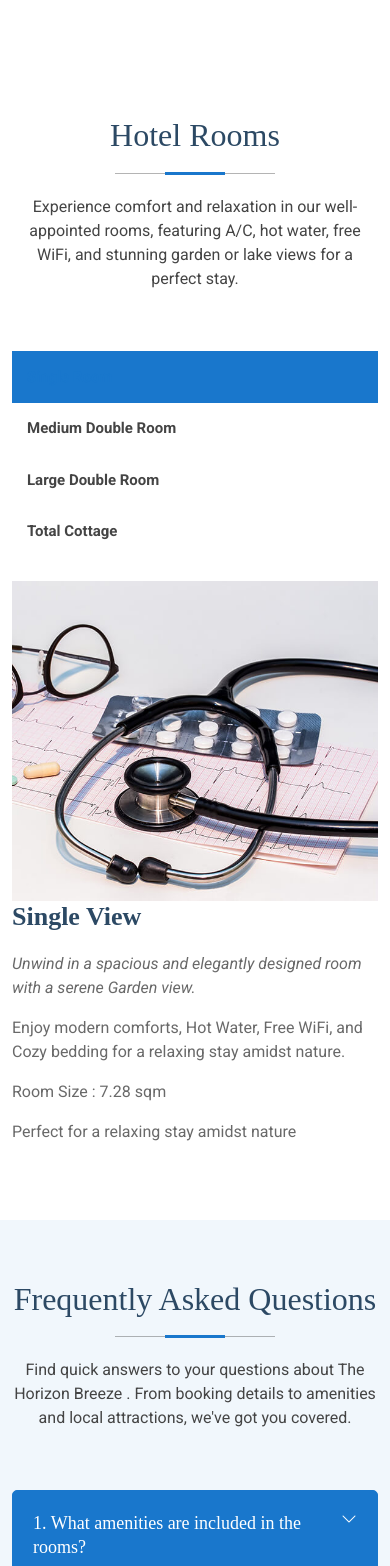
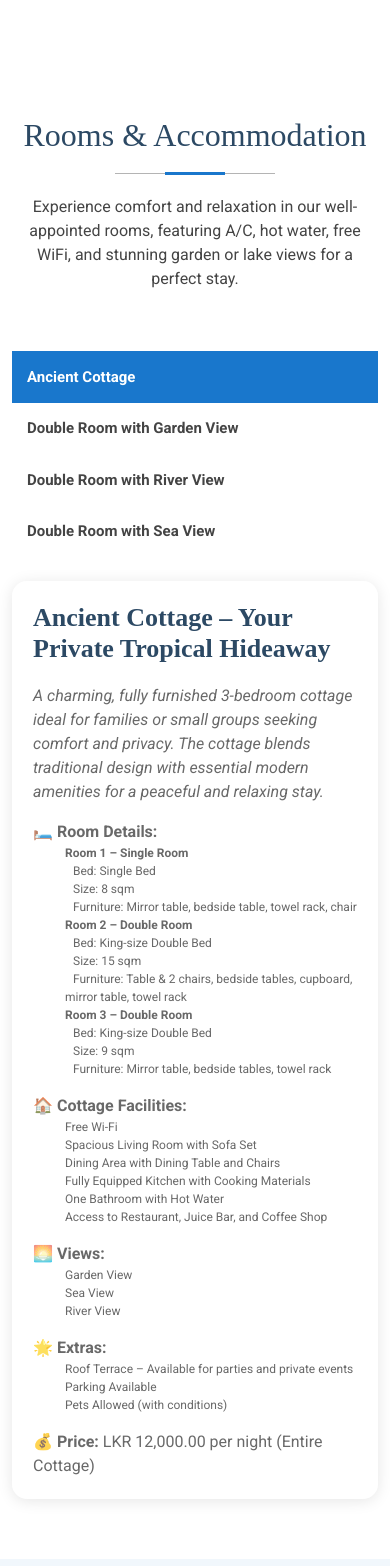
Before and after one commit to KAMADUSHKA/The-Horizon-Breeze-Midigama, a plain HTML site: page index.html in a window 390 px wide. Shown: the part 7756-9322 px from the top of the page. Drawn offline with nearby package versions, Linux system fonts and the light colour scheme.

Commit message:
add room description

```diff
--- a/assets/css/main.css
+++ b/assets/css/main.css
@@ -1484,7 +1484,7 @@ section,
   }
 
   .departments .nav-link.active {
-    color: var(--accent-color);
+    color: white;
     background: var(--accent-color);
   }
 }
@@ -2080,3 +2080,10 @@ section,
   /* font-weight: bold; */
   color: #333333bd; /* Adjust color as needed */
 }
+
+.tab-content {
+  border: 1px solid #ffffff;
+  border-radius: 15px;
+  box-shadow: 0px 2px 15px rgba(0, 0, 0, 0.1);
+  padding: 20px;
+}
--- a/index.html
+++ b/index.html
@@ -588,14 +588,6 @@
 
     </section>
 
-
-
-
-
-
-
-
-
     <!-- Services Section -->
     <section id="services" class="services section">
 
@@ -650,21 +642,11 @@
 
     </section>
 
-
-
-
-
-
-
-
-
-
-
     <!-- Rooms Section -->
     <section id="departments" class="departments section">
       <!-- Section Title -->
       <div class="container section-title" data-aos="fade-up">
-        <h2>Hotel Rooms</h2>
+        <h2>Rooms & Accommodation</h2>
         <p>Experience comfort and relaxation in our well-appointed rooms, featuring A/C, hot water, free WiFi, and
           stunning garden or lake views for a perfect stay.</p>
       </div><!-- End Section Title -->
@@ -675,16 +657,16 @@
           <div class="col-lg-3">
             <ul class="nav nav-tabs flex-column">
               <li class="nav-item">
-                <a class="nav-link active show" data-bs-toggle="tab" href="#departments-tab-1">Single Room</a>
+                <a class="nav-link  active show" data-bs-toggle="tab" href="#departments-tab-4">Ancient Cottage</a>
               </li>
               <li class="nav-item">
-                <a class="nav-link" data-bs-toggle="tab" href="#departments-tab-2">Medium Double Room</a>
+                <a class="nav-link" data-bs-toggle="tab" href="#departments-tab-1">Double Room with Garden View</a>
               </li>
               <li class="nav-item">
-                <a class="nav-link" data-bs-toggle="tab" href="#departments-tab-3">Large Double Room</a>
+                <a class="nav-link" data-bs-toggle="tab" href="#departments-tab-2">Double Room with River View</a>
               </li>
               <li class="nav-item">
-                <a class="nav-link" data-bs-toggle="tab" href="#departments-tab-4">Total Cottage</a>
+                <a class="nav-link" data-bs-toggle="tab" href="#departments-tab-3"> Double Room with Sea View</a>
               </li>
               <!-- <li class="nav-item">
                   <a class="nav-link" data-bs-toggle="tab" href="#departments-tab-5">Eye Care</a>
@@ -693,74 +675,181 @@
           </div>
           <div class="col-lg-9 mt-4 mt-lg-0">
             <div class="tab-content">
-              <div class="tab-pane active show" id="departments-tab-1">
+
+              <!-- Separate Room 01 -->
+              <div class="tab-pane" id="departments-tab-1">
                 <div class="row">
-                  <div class="col-lg-8 details order-2 order-lg-1">
-                    <h3>Single View</h3>
-                    <p class="fst-italic">Unwind in a spacious and elegantly designed room with a serene Garden view.
+                  <div class="col-lg-12 details order-2 order-lg-1">
+                    <h3>Room 1 – Comfortable Double Room with Garden View</h3>
+                    <p class="fst-italic">
+                      A spacious and airy A/C room ideal for couples or solo travelers looking for a cozy retreat with a serene garden view.
                     </p>
-                    <p>Enjoy modern comforts, Hot Water, Free WiFi, and Cozy bedding for a relaxing stay amidst nature.
-                    </p>
-                    <p>Room Size : 7.28 sqm</p>
-                    <p>Perfect for a relaxing stay amidst nature</p>
-                    <a class="cta-btn d-none d-sm-block" href="#appointment">More Details</a>
-                  </div>
-                  <div class="col-lg-4 text-center order-1 order-lg-2">
-                    <img src="assets/img/departments-1.jpg" alt="" class="img-fluid">
+
+                    <p class="m-0"><strong>🛏 Room Details:</strong></p>
+                    <ul class="custom-list">
+                      <li>Size: 21 sqm</li>
+                      <li>Double Room with A/C</li>
+                      <li>King-size Double Bed</li>
+                      <li>Furniture: 2 Chairs, 1 Table, Bedside Tables, Mirror Table, Towel Rack</li>
+                      <li>Attached Bathroom with Hot Water</li>
+                    </ul>
+
+                    <p class="m-0"><strong>🌿 View:</strong></p>
+                    <ul class="custom-list">
+                      <li>Garden View</li>
+                    </ul>
+
+                    <p class="m-0"><strong>🏠 Facilities:</strong></p>
+                    <ul class="custom-list">
+                      <li>Free Wi-Fi</li>
+                      <li>Complimentary Breakfast</li>
+                    </ul>
+
+                    <p class="m-0"><strong>💰 Price:</strong> LKR 6,000.00 per night</p>
+
+                    <a class="cta-btn d-none d-sm-block mt-3" href="contact.html">Book Now</a>
                   </div>
                 </div>
               </div>
+
+              <!-- Separate Room 02 -->
               <div class="tab-pane" id="departments-tab-2">
                 <div class="row">
-                  <div class="col-lg-8 details order-2 order-lg-1">
-                    <h3>Medium Double Room</h3>
-                    <p class="fst-italic">Unwind in a spacious and elegantly designed room with a serene Lake View.</p>
-                    <p>Enjoy modern comforts, Hot Water, Free WiFi, and Cozy bedding for a relaxing stay amidst nature.
+                  <div class="col-lg-12 details order-2 order-lg-1">
+                    <h3>Room 2 – Cozy A/C Double Room with River View</h3>
+                    <p class="fst-italic">
+                      Enjoy peaceful surroundings in this well-appointed A/C double room, perfect for a relaxing stay with scenic river views.
                     </p>
-                    <p>Room Size : 8.5 sqm</p>
-                    <p>Perfect for a relaxing stay amidst nature</p>
-                    <a class="cta-btn d-none d-sm-block" href="#appointment">More Details</a>
+
+                    <p class="m-0"><strong>🛏 Room Details:</strong></p>
+                    <ul class="custom-list">
+                      <li>Size: 20 sqm</li>
+                      <li>Double Room with A/C</li>
+                      <li>King-size Double Bed</li>
+                      <li>Furniture: 2 Chairs, 1 Table, Bedside Tables, Mirror Table, Towel Rack</li>
+                      <li>Attached Bathroom with Hot Water</li>
+                    </ul>
+
+                    <p class="m-0"><strong>🌊 View:</strong></p>
+                    <ul class="custom-list">
+                      <li>River View</li>
+                    </ul>
+
+                    <p class="m-0"><strong>🏠 Facilities:</strong></p>
+                    <ul class="custom-list">
+                      <li>Free Wi-Fi</li>
+                      <li>Complimentary Breakfast</li>
+                    </ul>
+
+                    <p class="m-0"><strong>💰 Price:</strong> LKR 6,500.00 per night</p>
+
+                    <a class="cta-btn d-none d-sm-block mt-3" href="#appointment">Book Now</a>
                   </div>
-                  <div class="col-lg-4 text-center order-1 order-lg-2">
-                    <img src="assets/img/departments-2.jpg" alt="" class="img-fluid">
-                  </div>
+                  <!-- <div class="col-lg-4 text-center order-1 order-lg-2">
+                    <img src="assets/img/departments-6.jpg" alt="Room 2 Double Room" class="img-fluid">
+                  </div> -->
                 </div>
               </div>
+
+              <!-- Separate Room 03 -->
               <div class="tab-pane" id="departments-tab-3">
                 <div class="row">
-                  <div class="col-lg-8 details order-2 order-lg-1">
-                    <h3>Large Double Room</h3>
-                    <p class="fst-italic">Experience the perfect blend of luxury and tranquility in our spacious villa.
+                  <div class="col-lg-12 details order-2 order-lg-1">
+                    <h3>Room 3 – Bright A/C Double Room with Sea View</h3>
+                    <p class="fst-italic">
+                      Wake up to the sound of waves in this stylish and cozy A/C double room, featuring a stunning view of the sea.
                     </p>
-                    <p>Enjoy modern comforts, Hot Water, Free WiFi, and Cozy bedding for a relaxing stay amidst nature.
-                    </p>
-                    <p>Room Size : 15.68 sqm</p>
-                    <a class="cta-btn d-none d-sm-block" href="#appointment">More Details</a>
+
+                    <p class="m-0"><strong>🛏 Room Details:</strong></p>
+                    <ul class="custom-list">
+                      <li>Size: 20 sqm</li>
+                      <li>Double Room with A/C</li>
+                      <li>King-size Double Bed</li>
+                      <li>Furniture: 2 Chairs, 1 Table, Bedside Tables, Mirror Table, Towel Rack</li>
+                      <li>Attached Bathroom with Hot Water</li>
+                    </ul>
+
+                    <p class="m-0"><strong>🌊 View:</strong></p>
+                    <ul class="custom-list">
+                      <li>Sea View</li>
+                    </ul>
+
+                    <p class="m-0"><strong>🏠 Facilities:</strong></p>
+                    <ul class="custom-list">
+                      <li>Free Wi-Fi</li>
+                      <li>Complimentary Breakfast</li>
+                    </ul>
+
+                    <p class="m-0"><strong>💰 Price:</strong> LKR 6,500.00 per night</p>
+
+                    <a class="cta-btn d-none d-sm-block mt-3" href="#appointment">Book Now</a>
                   </div>
-                  <div class="col-lg-4 text-center order-1 order-lg-2">
-                    <img src="assets/img/departments-3.jpg" alt="" class="img-fluid">
-                  </div>
+                  <!-- <div class="col-lg-4 text-center order-1 order-lg-2">
+                    <img src="assets/img/departments-7.jpg" alt="Room 3 Sea View Room" class="img-fluid">
+                  </div> -->
                 </div>
               </div>
-              <div class="tab-pane" id="departments-tab-4">
+
+              <!-- Ancient Cottage Section -->
+              <div class="tab-pane active show" id="departments-tab-4">
                 <div class="row">
-                  <div class="col-lg-8 details order-2 order-lg-1">
-                    <h3>Total Cottage</h3>
-                    <p class="fst-italic">Enjoy the comfort of hot water and free WiFi while being surrounded by nature.
+                  <div class="col-lg-12 details order-2 order-lg-1">
+                    <h3>Ancient Cottage – Your Private Tropical Hideaway</h3>
+                    <p class="fst-italic">
+                      A charming, fully furnished 3-bedroom cottage ideal for families or small groups seeking comfort and privacy.
+                      The cottage blends traditional design with essential modern amenities for a peaceful and relaxing stay.
                     </p>
-                    <p class="m-0"><strong>Includes:</strong></p>
+
+                    <p class="m-0"><strong>🛏 Room Details:</strong></p>
                     <ul class="custom-list">
-                      <li>★ 3 Bedrooms</li>
-                      <li>★ Living Room</li>
-                      <li>★ Dining Room</li>
-                      <li>★ Bathroom with Hot Water</li>
-                      <li>★ Fully Equipped Kitchen</li>
+                      <li><strong>Room 1 – Single Room</strong><br>
+                        <span class="ps-2">Bed: Single Bed</span><br>
+                        <span class="ps-2">Size: 8 sqm</span><br>
+                        <span class="ps-2">Furniture: Mirror table, bedside table, towel rack, chair</span>
+                      </li>
+                      <li><strong>Room 2 – Double Room</strong><br>
+                        <span class="ps-2">Bed: King-size Double Bed</span><br>
+                        <span class="ps-2">Size: 15 sqm</span><br>
+                        <span class="ps-2">Furniture: Table & 2 chairs, bedside tables, cupboard, mirror table, towel rack</span>
+                      </li>
+                      <li><strong>Room 3 – Double Room</strong><br>
+                        <span class="ps-2">Bed: King-size Double Bed</span><br>
+                        <span class="ps-2">Size: 9 sqm</span><br>
+                        <span class="ps-2">Furniture: Mirror table, bedside tables, towel rack</span>
+                      </li>
                     </ul>
-                    <a class="cta-btn d-none d-sm-block" href="#appointment">More Details</a>
+
+                    <p class="m-0"><strong>🏠 Cottage Facilities:</strong></p>
+                    <ul class="custom-list">
+                      <li>Free Wi-Fi</li>
+                      <li>Spacious Living Room with Sofa Set</li>
+                      <li>Dining Area with Dining Table and Chairs</li>
+                      <li>Fully Equipped Kitchen with Cooking Materials</li>
+                      <li>One Bathroom with Hot Water</li>
+                      <li>Access to Restaurant, Juice Bar, and Coffee Shop</li>
+                    </ul>
+
+                    <p class="m-0"><strong>🌅 Views:</strong></p>
+                    <ul class="custom-list">
+                      <li>Garden View</li>
+                      <li>Sea View</li>
+                      <li>River View</li>
+                    </ul>
+
+                    <p class="m-0"><strong>🌟 Extras:</strong></p>
+                    <ul class="custom-list">
+                      <li>Roof Terrace – Available for parties and private events</li>
+                      <li>Parking Available</li>
+                      <li>Pets Allowed (with conditions)</li>
+                    </ul>
+
+                    <p class="m-0"><strong>💰 Price:</strong> LKR 12,000.00 per night (Entire Cottage)</p>
+
+                    <a class="cta-btn d-none d-sm-block mt-3" href="contact.html">Book Now</a>
                   </div>
-                  <div class="col-lg-4 text-center order-1 order-lg-2">
-                    <img src="assets/img/departments-4.jpg" alt="" class="img-fluid">
-                  </div>
+                  <!-- <div class="col-lg-4 text-center order-1 order-lg-2">
+                    <img src="assets/img/departments-4.jpg" alt="Ancient Cottage" class="img-fluid">
+                  </div> -->
                 </div>
               </div>
 
```
Also changed, not shown: assets/img/about1.jpg (deleted), assets/img/apple-touch-icon.png, assets/img/departments-1.jpg (deleted), assets/img/departments-2.jpg (deleted), assets/img/departments-3.jpg (deleted), assets/img/departments-4.jpg (deleted), assets/img/departments-5.jpg (deleted), assets/img/doctors/doctors-1.jpg (deleted), assets/img/doctors/doctors-2.jpg (deleted), assets/img/doctors/doctors-3.jpg (deleted), assets/img/doctors/doctors-4.jpg (deleted), assets/img/favicon.png, assets/img/testimonials/testimonials-1.jpg (deleted), assets/img/testimonials/testimonials-2.jpg (deleted), 3 more files.
